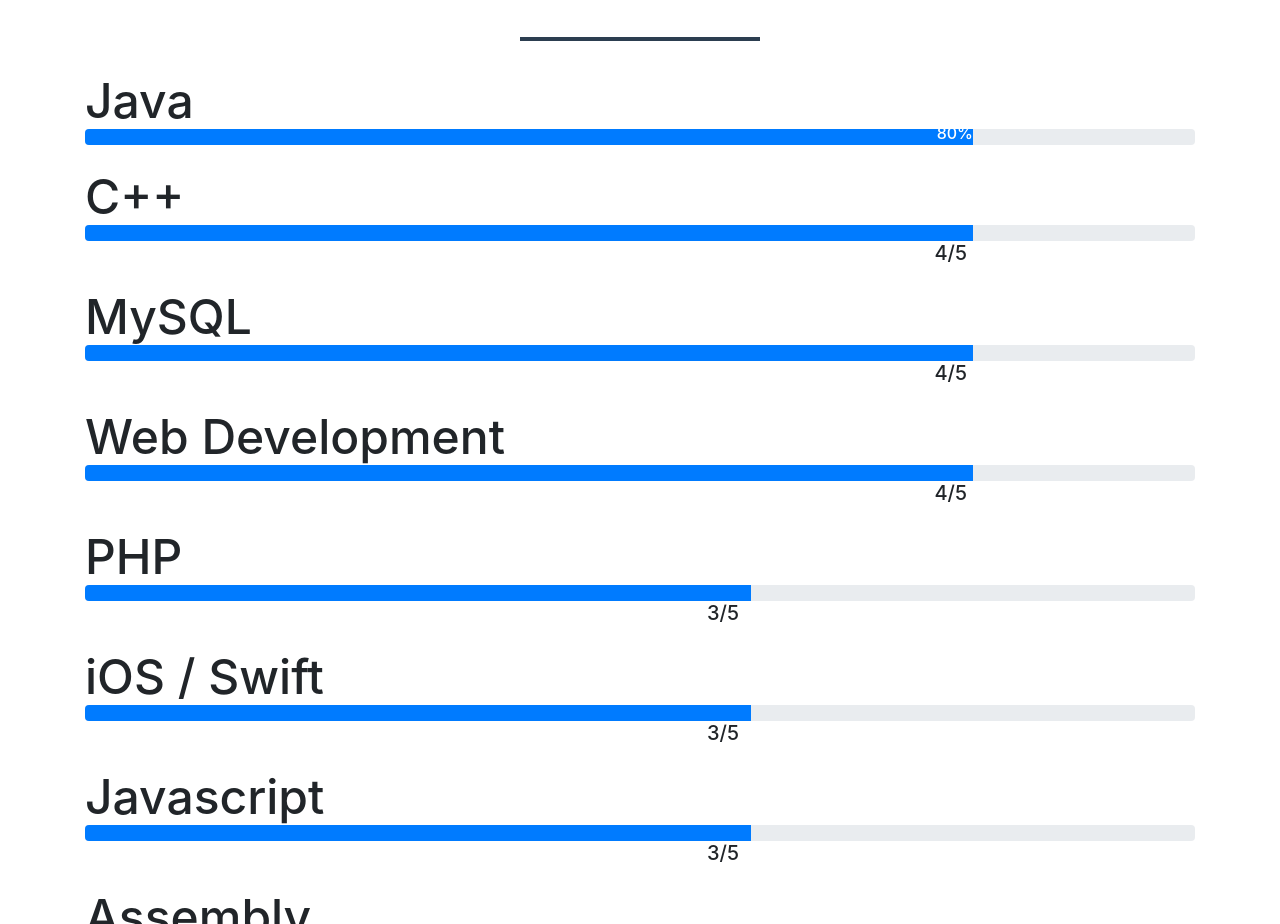
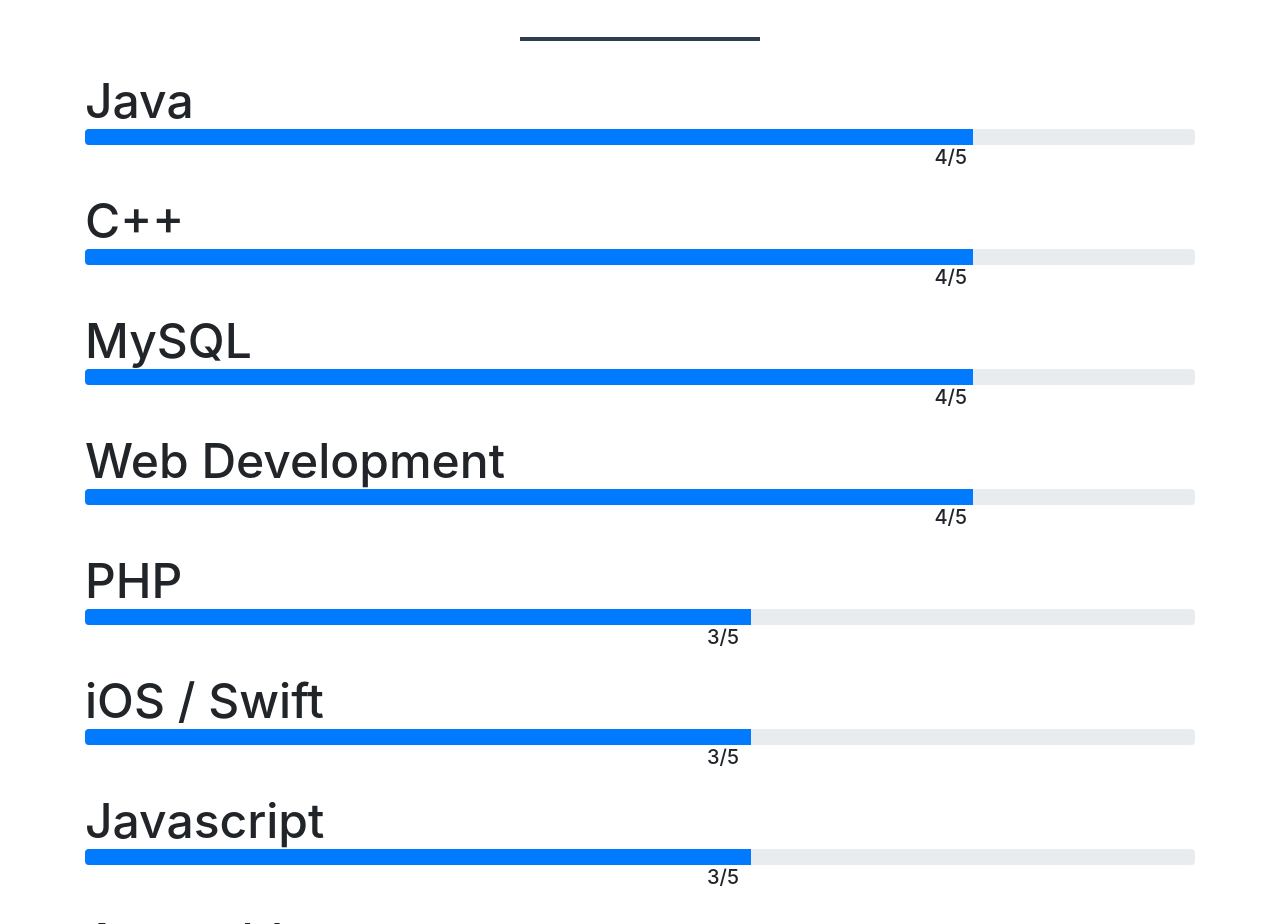
Before and after one commit to vix515/vix515.github.io, a website with bundled scripts: page index.html in a window 1280 px wide. Shown: the part 2826-3750 px from the top of the page. Built offline with nearby package versions, Linux system fonts and the light colour scheme.

Commit message:
delete percentage inside progress bar

```diff
--- a/index.html
+++ b/index.html
@@ -187,7 +187,7 @@
         <h2>Java</h2>
         <div class="progress">
           <div class="progress-bar" role="progressbar" aria-valuenow="80" aria-valuemin="0" aria-valuemax="100" style="width:80%">
-            <h6 style="text-align: right; bottom: 0;">80%</h6>
+            <h6 style="text-align: right; bottom: 0;"></h6>
             <span class="sr-only">80% Complete</span>
           </div>
         </div>
@@ -202,7 +202,7 @@
               <h5></h5>
             </div>
            <div class="col" style="text-align: right;">
-              <h5></h5>
+              <h5>4/5</h5>
             </div>
            <div class="col" style="text-align: right;">
               <h5></h5>
```
